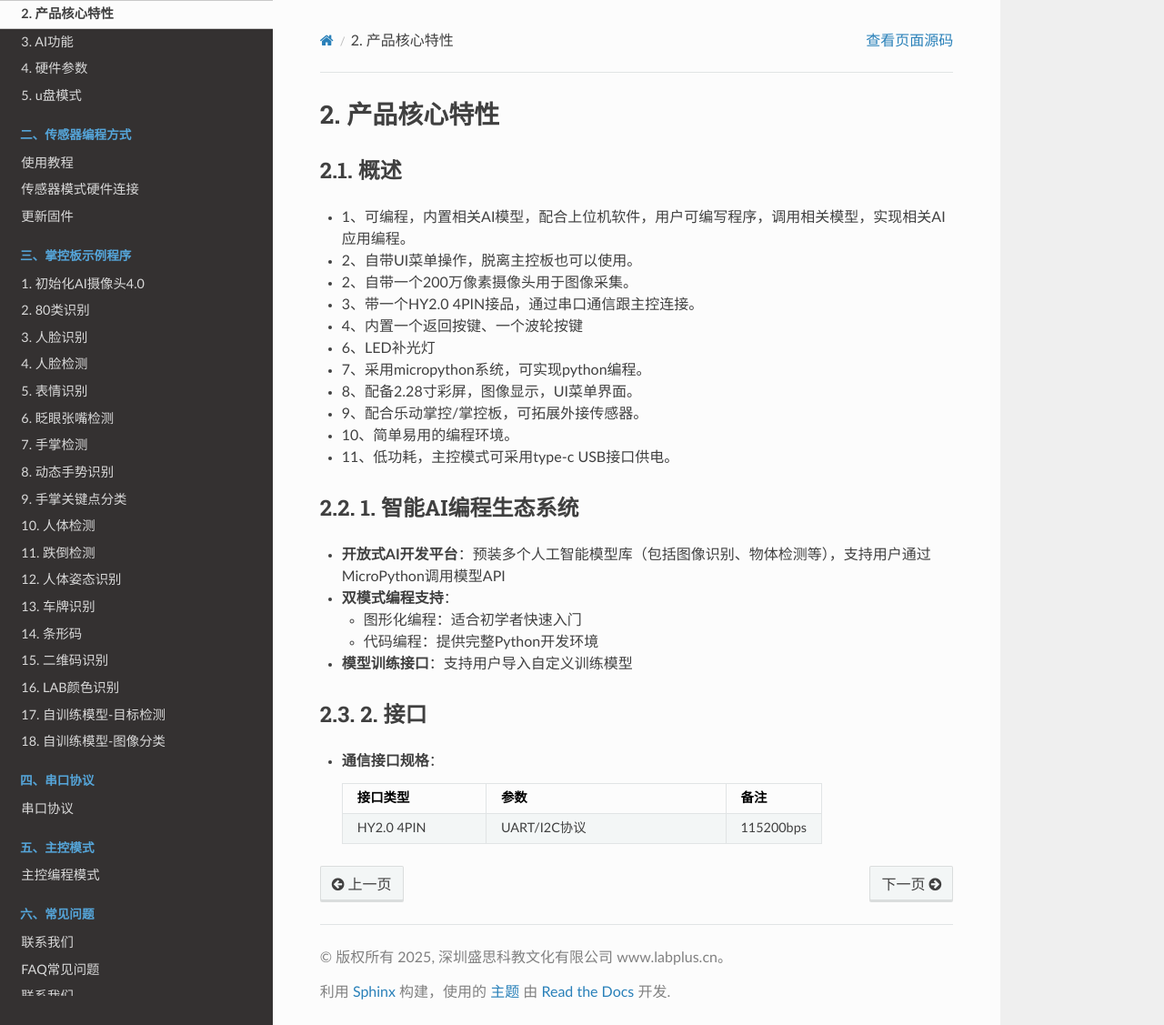
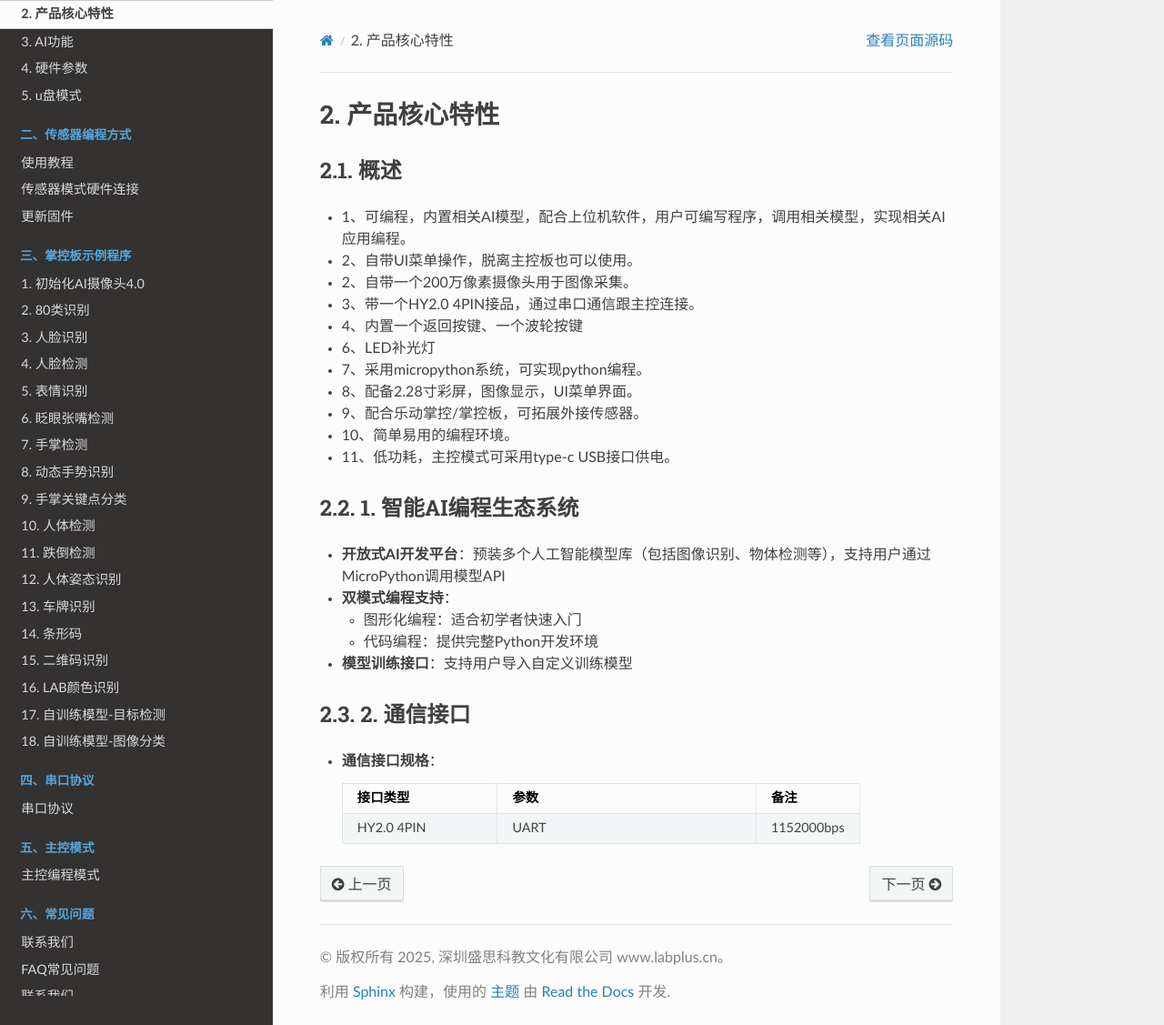
Before and after one commit to labplus-cn/AICamera-k230d-documentation, a Sphinx documentation site: the page built from documentation/hardware_introduction/2_characteristic.rst, in a window 1280 px wide and 1127 px high. Shown: the whole window at 91% size. Built offline with Sphinx 7.4.7 and the Read the Docs theme 3.1.0, drawn with Linux system fonts in a browser that asks for light colours.

Commit message:
通信接口

```diff
--- a/documentation/hardware_introduction/2_characteristic.rst
+++ b/documentation/hardware_introduction/2_characteristic.rst
@@ -29,7 +29,7 @@
 - **模型训练接口**：支持用户导入自定义训练模型
 
 
-2. 接口
+2. 通信接口
 ^^^^^^^^^^^^^
 
 - **通信接口规格**：
@@ -42,5 +42,5 @@
        - 参数
        - 备注
      * - HY2.0 4PIN
-       - UART/I2C协议
-       - 115200bps
+       - UART
+       - 1152000bps
```
